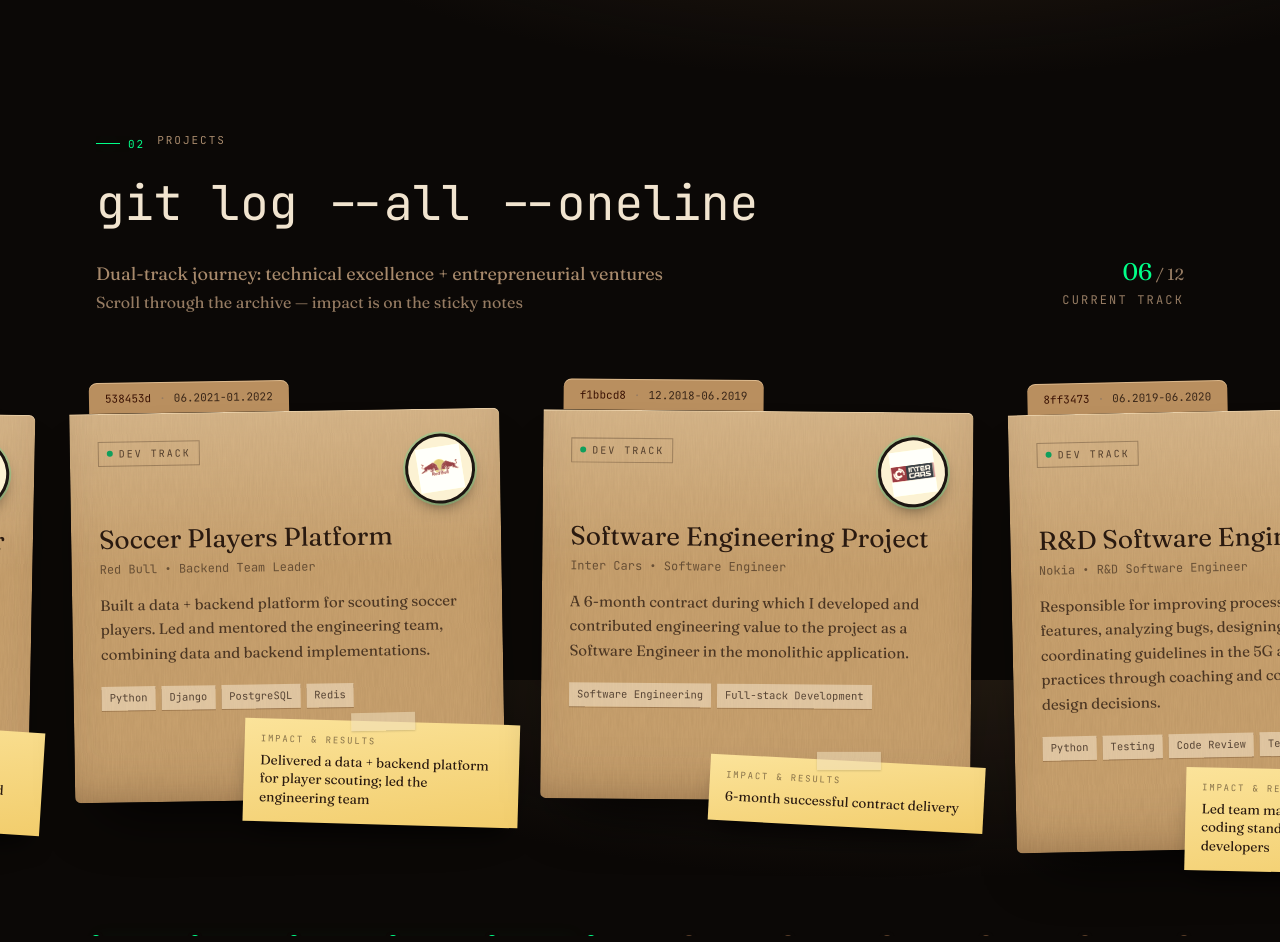
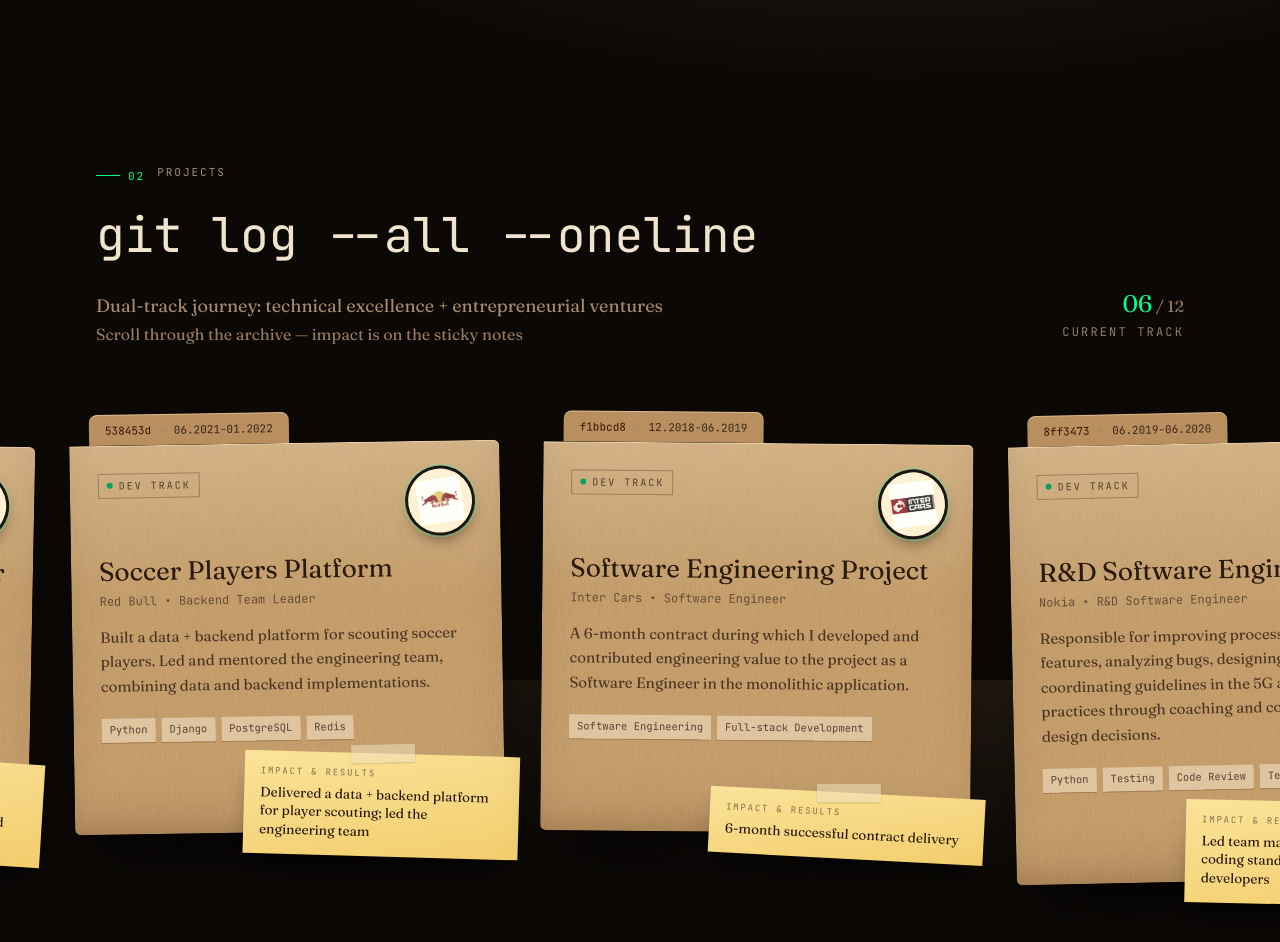
Before and after one commit to kgarbacinski/caspercooks.tech, a Next.js app: page / in a window 1280 px wide. Shown: the part 4120-5062 px from the top of the page. Built offline with nearby package versions, Linux system fonts and the light colour scheme.

Commit message:
v4 redakcja #8: mniej przezroczysta nawigacja, oddech nad przypiętą sekcją projektów

```diff
--- a/components/Navigation.tsx
+++ b/components/Navigation.tsx
@@ -46,7 +46,7 @@
   return (
     <nav
       className={`fixed top-0 inset-x-0 z-50 transition-colors duration-300 ${
-        scrolled ? 'bg-night/80 backdrop-blur-md border-b border-cocoa-500/40' : 'bg-transparent'
+        scrolled ? 'bg-night/95 backdrop-blur-md border-b border-cocoa-500/40' : 'bg-transparent'
       }`}
     >
       <div className="max-w-7xl mx-auto px-4 sm:px-8 h-16 sm:h-20 flex items-center justify-between">
--- a/components/ProjectsTimeline.tsx
+++ b/components/ProjectsTimeline.tsx
@@ -300,7 +300,7 @@
     <section id="projects" className="relative scroll-mt-20">
       {/* desktop: przypięty poziomy przejazd */}
       <div ref={wrapRef} className="relative hidden lg:block" style={{ height: `calc(100vh + ${dist}px)` }}>
-        <div className="sticky top-0 h-screen overflow-hidden flex flex-col justify-center">
+        <div className="sticky top-0 h-screen overflow-hidden flex flex-col justify-center pt-16">
           <div className="max-w-6xl w-full mx-auto px-8 mb-10 flex items-end justify-between gap-8">
             {header}
             <div className="shrink-0 text-right font-mono text-xs text-paper-dim pb-2">
```
